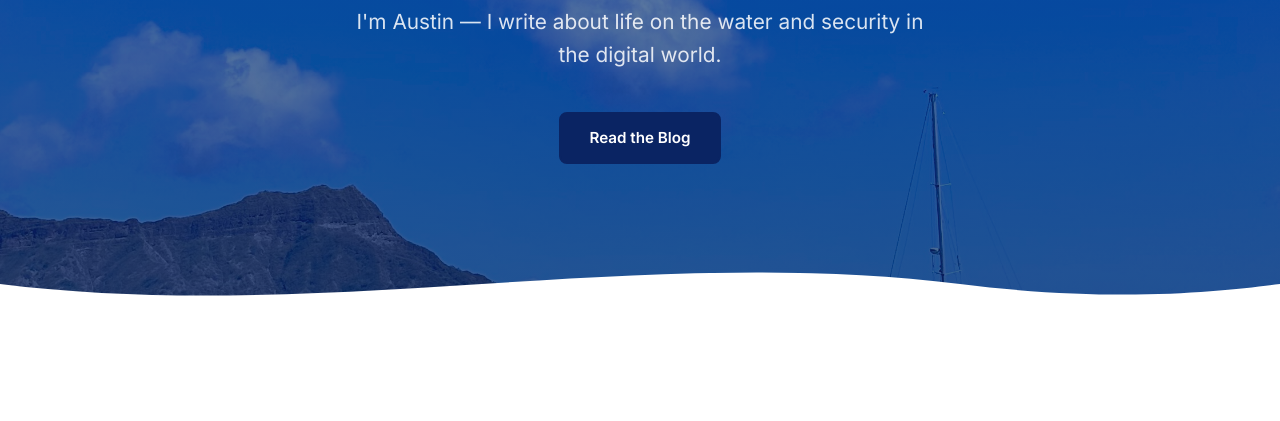
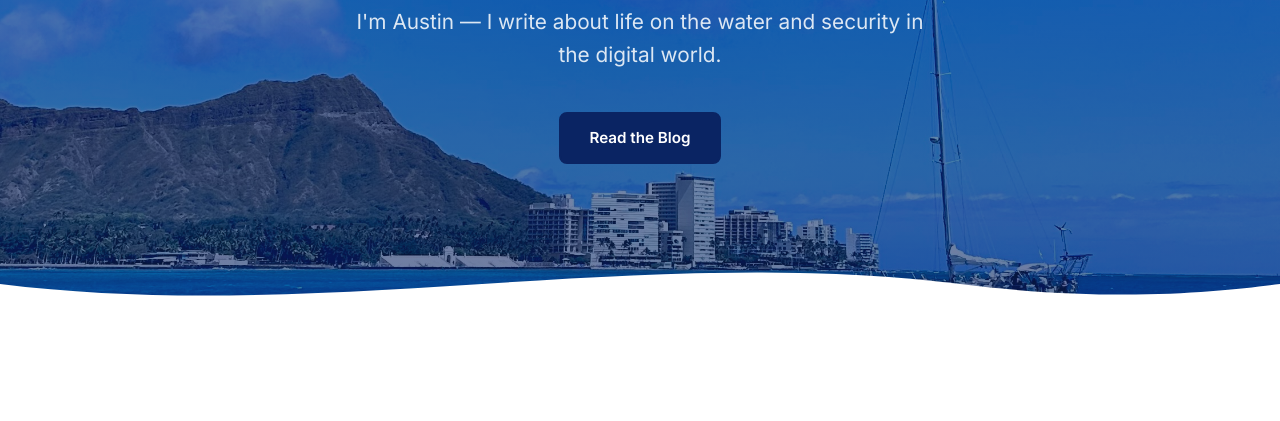
Before and after one commit to aussy59/SecureSeas, an Eleventy site: page src/index.njk in a window 1280 px wide. Shown: the part 236-657 px from the top of the page. Built offline with nearby package versions, Linux system fonts and the light colour scheme; Eleventy itself is replaced by a stand-in of ours; files that its build step writes are made by us from their sources.

Commit message:
Adjust hero background position to show sailboat and water
Co-Authored-By: Claude Opus 4.6 (1M context) <noreply@anthropic.com>

```diff
--- a/src/css/style.css
+++ b/src/css/style.css
@@ -218,10 +218,10 @@ a {
 }
 
 .hero-photo .hero-bg {
-    background: linear-gradient(rgba(10, 36, 99, 0.55), rgba(10, 36, 99, 0.7)),
+    background: linear-gradient(rgba(10, 36, 99, 0.45), rgba(10, 36, 99, 0.6)),
         url('/assets/images/diamond-head.jpeg');
     background-size: cover;
-    background-position: center;
+    background-position: center 70%;
 }
 
 .hero-content {
```
